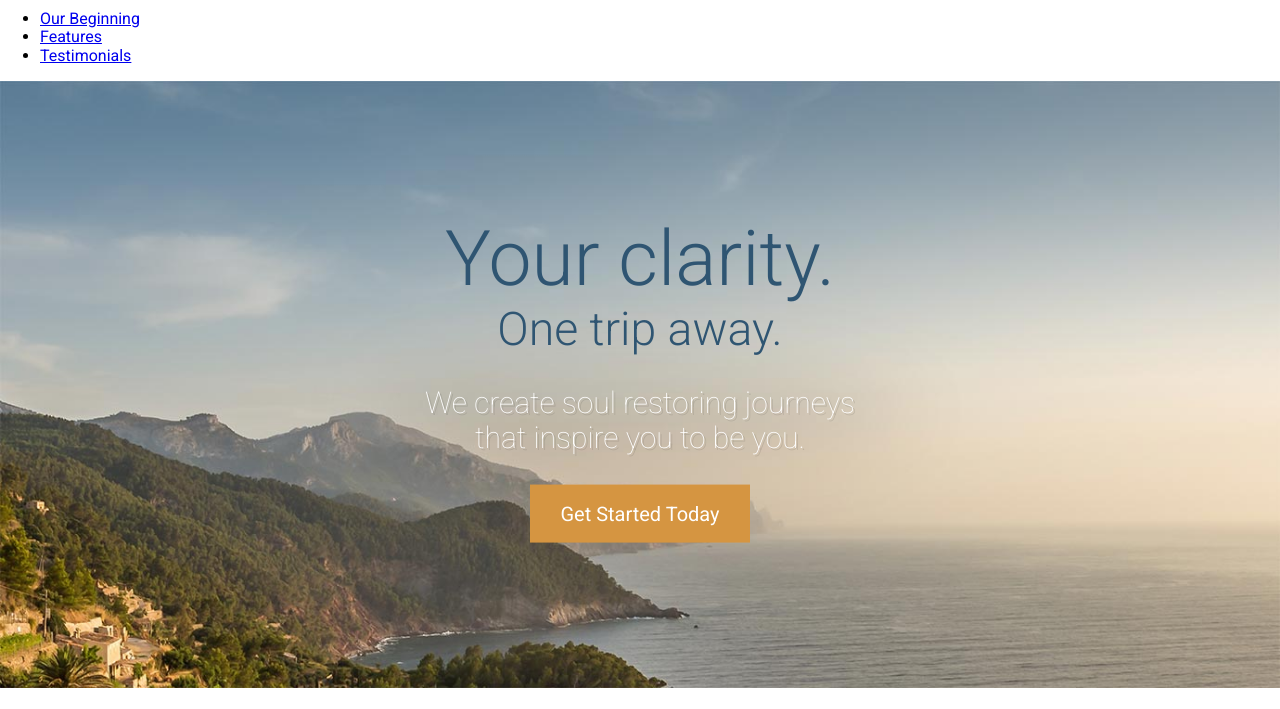
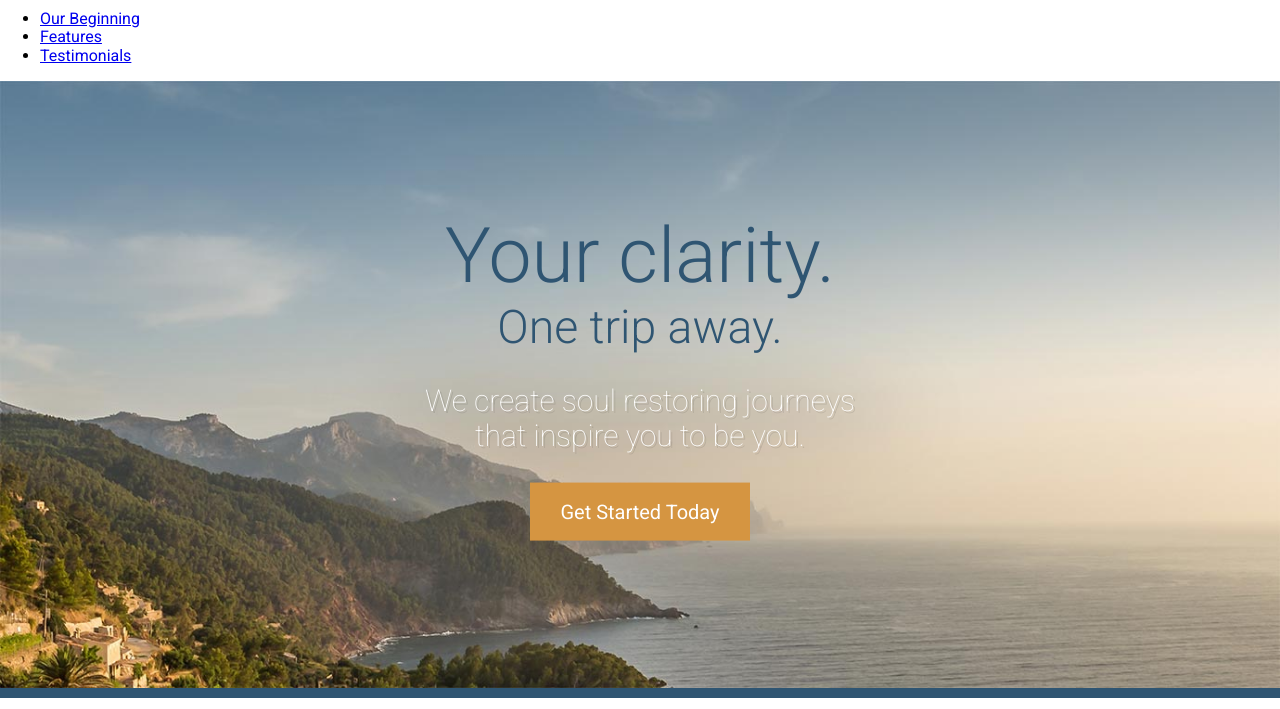
Before and after one commit to eroltutumlu/travelsite, a website: page app/index.html in a window 1280 px wide. Shown: the part 82-791 px from the top of the page. Drawn offline with Linux system fonts and the light colour scheme.

Commit message:
Large hero section is completed

```diff
--- a/app/assets/styles/modules/_btn.css
+++ b/app/assets/styles/modules/_btn.css
@@ -13,5 +13,10 @@
     &--large{
         font-size: 1.25rem;
         padding: 1.1rem 1.9rem;
+
+        @mixin atSmall {
+            font-size: 1.25rem;
+        }
+
     }
 }
--- a/app/assets/styles/modules/_large-hero.css
+++ b/app/assets/styles/modules/_large-hero.css
@@ -1,5 +1,10 @@
 .large-hero {
     position: relative;
+    border-bottom: 10px solid $mainBlue;
+
+    &__image {
+        display: block;
+    }
 
     &__text-content{
         position: absolute;
@@ -16,7 +21,7 @@
     &__title {
         font-weight: 300;
         color: $mainBlue;
-        font-size: 1.1rem;
+        font-size: 2rem;
         margin: 0;
 
         @mixin atSmall{
@@ -47,12 +52,16 @@
 
     &__description {
         color: #fff;
-        font-size: 1.875rem;
+        font-size: 1.1rem;
         font-weight: 100;
         text-shadow: 2px 2px 0 rgba(0, 0, 0, .1);
         max-width: 30rem; /*480/16*/
         margin-left: auto;
         margin-right: auto;
 
+        @mixin atSmall {
+            font-size: 1.875rem;
+        }
+
     }
 }
--- /dev/null
+++ b/app/assets/styles/modules/_wrapper.css
@@ -0,0 +1,4 @@
+.wrapper {
+    padding-left: 18px;
+    padding-right: 18px;
+}
--- a/app/assets/styles/styles.css
+++ b/app/assets/styles/styles.css
@@ -3,4 +3,5 @@
 @import "base/_variables";
 @import "base/_mixins";
 @import "modules/_large-hero";
-@import "modules/_btn"
+@import "modules/_btn";
+@import "modules/_wrapper";
--- a/app/index.html
+++ b/app/index.html
@@ -27,13 +27,16 @@
       <source srcset="assets/images/hero--large.jpg 1920w, assets/images/hero--large-hi-dpi.jpg 3840w" media="(min-width: 1380px)">
       <source srcset="assets/images/hero--medium.jpg" media="(min-width: 990px)">
       <source srcset="assets/images/hero--small.jpg" media="(min-width: 640px)">
-      <img src="assets/images/hero--smaller.jpg" alt="Coastal view of ocean and mountains">
+      <img srcset="assets/images/hero--smaller.jpg 640w, assets/images/hero--smaller-hi-dpi.jpg 1280w"
+        class="large-hero__image" alt="Coastal view of ocean and mountains">
     </picture>
     <div class="large-hero__text-content">
-        <h1 class="large-hero__title">Your clarity.</h1>
-        <h2 class="large-hero__subtitle">One trip away.</h2>
-        <p class="large-hero__description">We create soul restoring journeys that inspire you to be you.</p>
-        <p><a href="#" class="btn btn--orange btn--large">Get Started Today</a></p>
+      <div class="wrapper">
+          <h1 class="large-hero__title">Your clarity.</h1>
+          <h2 class="large-hero__subtitle">One trip away.</h2>
+          <p class="large-hero__description">We create soul restoring journeys that inspire you to be you.</p>
+          <p><a href="#" class="btn btn--orange btn--large">Get Started Today</a></p>
+      </div>
     </div>
   </div>
 
--- a/app/temp/styles/styles.css
+++ b/app/temp/styles/styles.css
@@ -461,7 +461,12 @@ img {
 
 .large-hero {
     position: relative;
+    border-bottom: 10px solid #2f5572;
 }
+
+.large-hero__image {
+        display: block;
+    }
 
 .large-hero__text-content{
         position: absolute;
@@ -480,7 +485,7 @@ img {
 .large-hero__title {
         font-weight: 300;
         color: #2f5572;
-        font-size: 1.1rem;
+        font-size: 2rem;
         margin: 0;
 
 
@@ -525,7 +530,7 @@ img {
 
 .large-hero__description {
         color: #fff;
-        font-size: 1.875rem;
+        font-size: 1.1rem;
         font-weight: 100;
         text-shadow: 2px 2px 0 rgba(0, 0, 0, .1);
         max-width: 30rem; /*480/16*/
@@ -533,6 +538,13 @@ img {
         margin-right: auto;
 
     }
+
+@media (min-width: 530px){
+
+.large-hero__description {
+            font-size: 1.875rem
+
+    }}
 
 .btn {
     background-color: #2f5572;
@@ -549,4 +561,17 @@ img {
 .btn--large{
         font-size: 1.25rem;
         padding: 1.1rem 1.9rem;
+
     }
+
+@media (min-width: 530px){
+
+.btn--large{
+            font-size: 1.25rem
+
+    }}
+
+.wrapper {
+    padding-left: 18px;
+    padding-right: 18px;
+}
```
